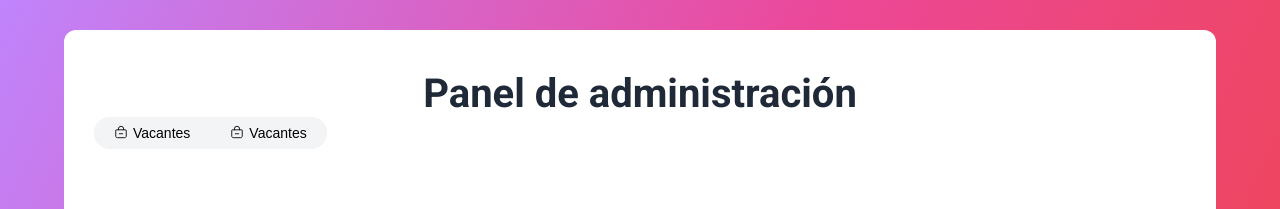
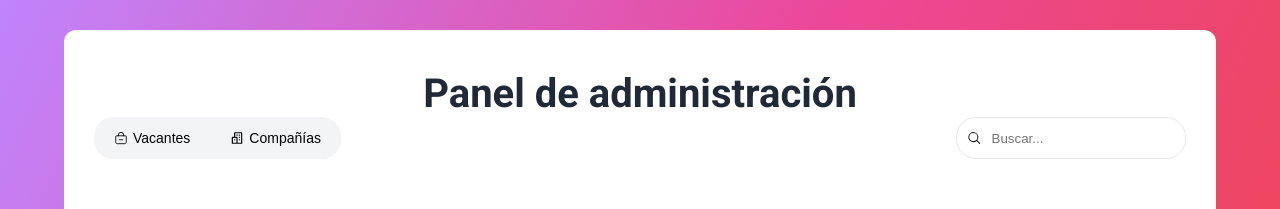
Before and after one commit to pruiz5514/jobs-system, a Next.js app: page / in a window 1280 px wide. Shown: the top 209 px of the page. Built offline with nearby package versions, Linux system fonts and the light colour scheme.

Commit message:
SearchInput molecule is done

```diff
--- a/src/app/components/atoms/Button/Button.scss
+++ b/src/app/components/atoms/Button/Button.scss
@@ -1,9 +1,12 @@
 @import '/src/app/globals.scss';
 
 .button{
+    height: $boton-altura;
     display: flex;
+    justify-content: center;
+    align-items: center;
     border: none;
-    padding: 8px 20px;
+    padding: 0 20px;
     border-radius: $border-radius-button;
     cursor: pointer;
     gap: 5px;
--- /dev/null
+++ b/src/app/components/atoms/Input/Input.scss
@@ -0,0 +1,10 @@
+@import '/src/app/globals.scss';
+
+.input{
+    width: 100%;
+    height: 100%;
+    border: none;
+    border-radius: $border-radius-input;
+    padding: 0 5px;
+    outline: none;
+}
--- /dev/null
+++ b/src/app/components/atoms/Input/Input.tsx
@@ -0,0 +1,13 @@
+import './Input.scss'
+
+interface InputProps{
+    placeholder: string
+}
+
+const Input:React.FC<InputProps> = ({placeholder}) => {
+  return (
+   <input className='input' type="text" placeholder={placeholder}/>
+  )
+}
+
+export default Input
--- /dev/null
+++ b/src/app/components/molecules/SearchInput/SearchInput.scss
@@ -0,0 +1,12 @@
+@import '/src/app/globals.scss';
+
+.search_input-container{
+    width: 230px;
+    height: $boton-altura;
+    display: flex;
+    align-items: center;
+    border: 1px solid $borde-gris;
+    gap: 5px;
+    padding-left: 10px;
+    border-radius: $border-radius-input;
+}
--- /dev/null
+++ b/src/app/components/molecules/SearchInput/SearchInput.tsx
@@ -0,0 +1,14 @@
+import './SearchInput.scss'
+import Input from '../../atoms/Input/Input'
+import { HiMagnifyingGlass } from 'react-icons/hi2'
+
+const SearchInput = () => {
+  return (
+    <div className='search_input-container'>
+        <HiMagnifyingGlass />
+        <Input placeholder='Buscar...'/>
+    </div>
+  )
+}
+
+export default SearchInput
--- /dev/null
+++ b/src/app/components/organisms/NavBar/NavBar.scss
@@ -0,0 +1,7 @@
+@import '/src/app/globals.scss';
+
+.nav{
+    width: 100%;
+    display: flex;
+    justify-content: space-between;
+}
--- a/src/app/components/organisms/NavBar/NavBar.tsx
+++ b/src/app/components/organisms/NavBar/NavBar.tsx
@@ -1,4 +1,4 @@
-import React from 'react'
+import './NavBar.scss'
 
 interface NavBarProps {
   children: React.ReactNode;
@@ -6,7 +6,7 @@ interface NavBarProps {
 
 const NavBar:React.FC<NavBarProps> = ({children}) => {
   return (
-    <nav>{children}</nav>
+    <nav className='nav'>{children}</nav>
   )
 }
 
--- a/src/app/components/template/PageTemplate/PageTemplate.tsx
+++ b/src/app/components/template/PageTemplate/PageTemplate.tsx
@@ -5,6 +5,8 @@ import Button from '../../atoms/Button/Button'
 import { IoBagRemoveOutline } from 'react-icons/io5'
 import NavBar from '../../organisms/NavBar/NavBar'
 import OptionsButtons from '../../molecules/OptionsButtons/OptionsButtons'
+import { BiBuildings } from 'react-icons/bi'
+import SearchInput from '../../molecules/SearchInput/SearchInput'
 
 const PageTemplate = () => {
   return (
@@ -15,8 +17,9 @@ const PageTemplate = () => {
             <NavBar>
                 <OptionsButtons>
                     <Button> <IoBagRemoveOutline /> Vacantes</Button>
-                    <Button> <IoBagRemoveOutline /> Vacantes</Button>
+                    <Button> <BiBuildings /> Compañías</Button>
                 </OptionsButtons>
+                <SearchInput/>
             </NavBar>
 
 
--- a/src/app/globals.scss
+++ b/src/app/globals.scss
@@ -29,15 +29,17 @@ $boton-rosa-hover: rgb(219, 39, 119);
 $boton-rojo-texto: rgb(239, 68, 68);
 $boton-rojo-texto-hover: rgb(220, 38, 38);
 $boton-rojo-hover: rgb(254, 242, 242);
+$boton-altura: 42px;
 
 //Colores de Bordes y Focus
-$border-gris: rgb(229, 231, 235);
+$borde-gris: rgb(229, 231, 235);
 $borde-focus-morado: rgb(233, 213, 255);
 $borde-focus-rosa: rgb(251, 207, 232);
 
 //Border radius
 $border-radius-container: 12px;
 $border-radius-button: 20px;
+$border-radius-input: 20px;
 
 //Tamaño de texto
 $tamano-fuente-h1: 40px
```
